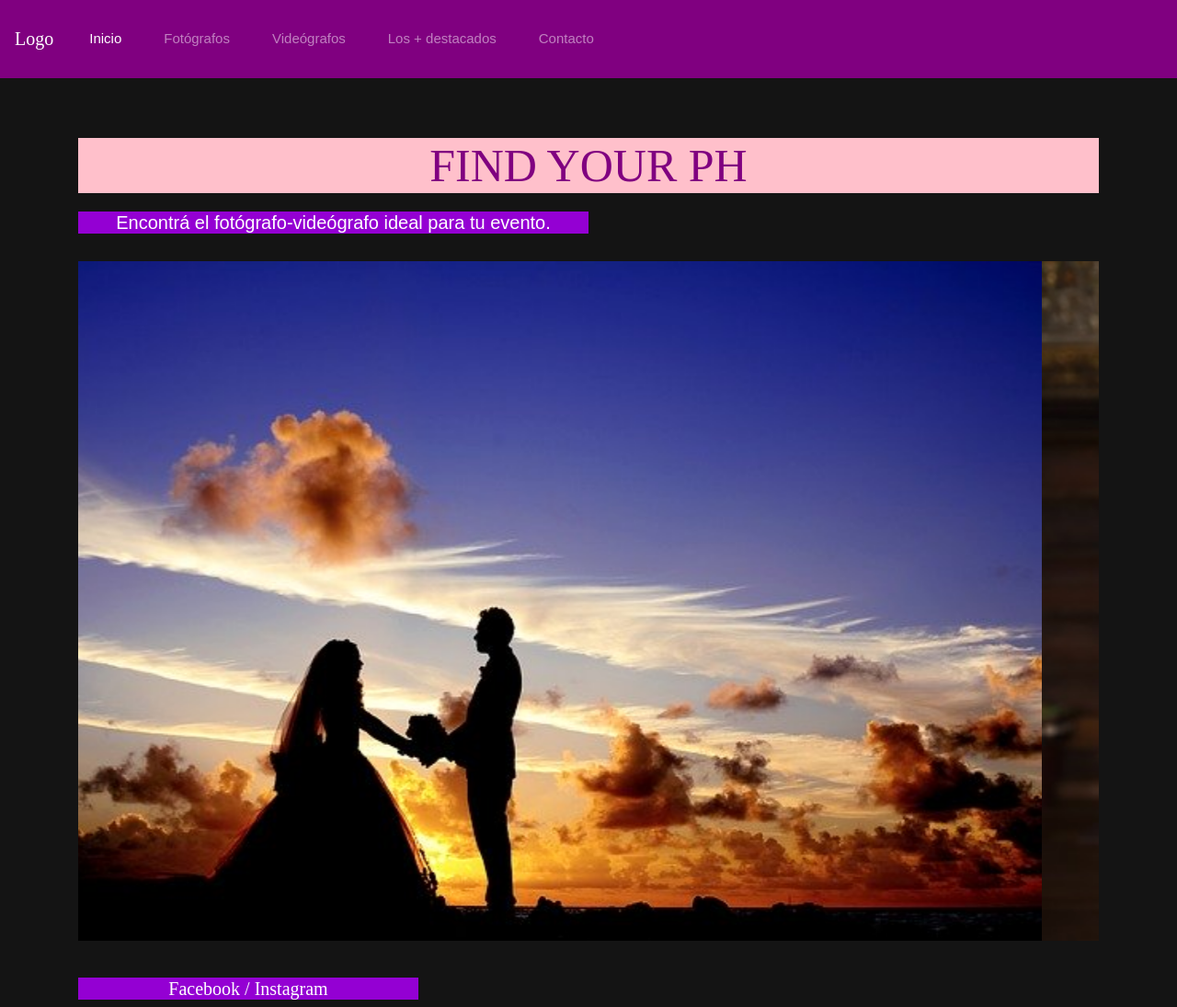
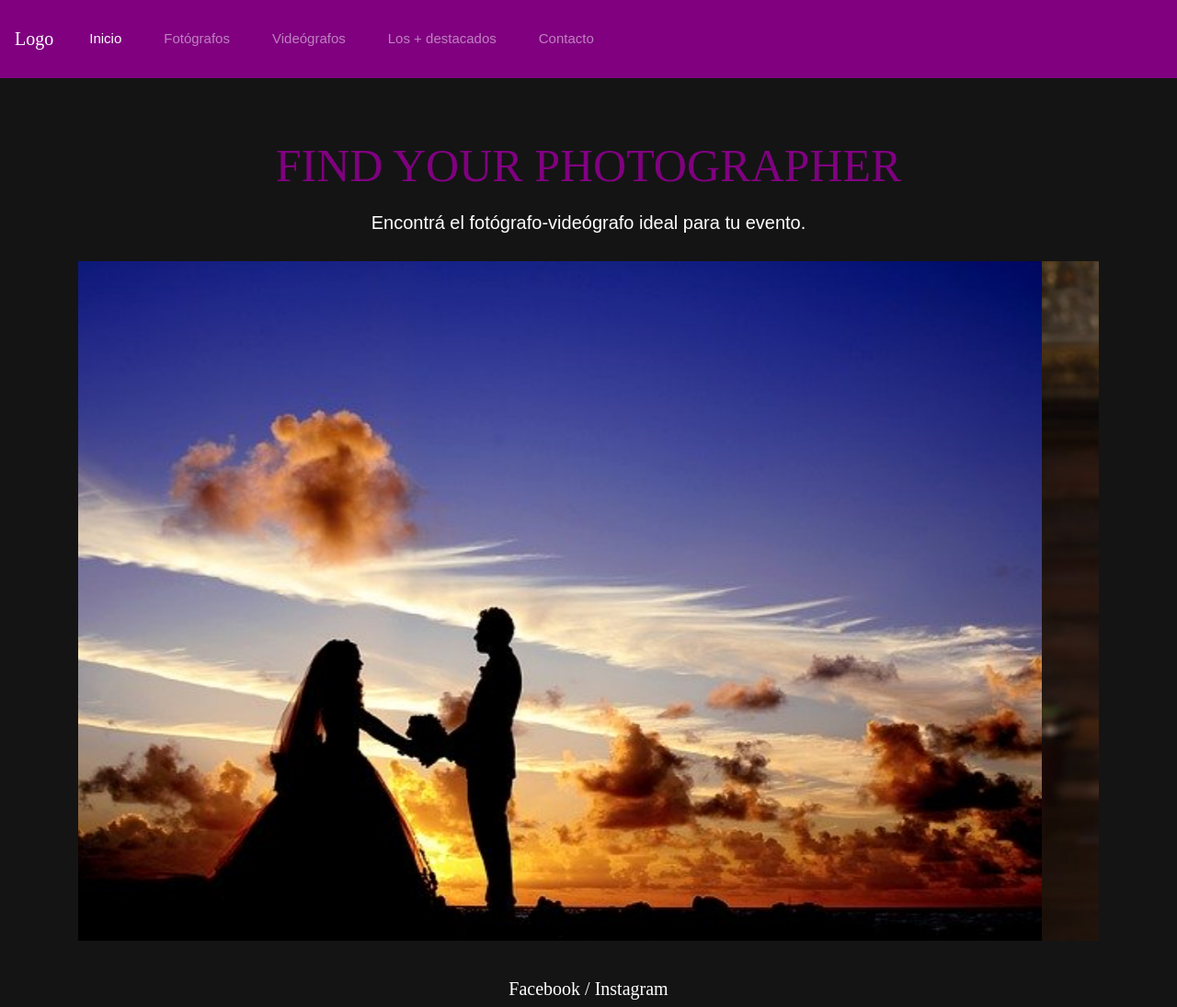
Before and after one commit to luciaguilla/mi_repositorio-, a website: page index.html in a window 1280 px wide. Shown: the whole page at 92% size. Drawn offline with nearby package versions, Linux system fonts and the light colour scheme.

Commit message:
modificacion operacion sass y cambio de nombre titulo

```diff
--- a/index.html
+++ b/index.html
@@ -41,7 +41,7 @@
 			<div class="container">
 				<div class="row">
 					<div class="col-xs-12 col-sm-12 col-md-12 col-lg-12">
-						<div class="titulo"><h1 class="contenido__titulo">FIND YOUR PH</h1></div>
+						<div class="titulo"><h1 class="contenido__titulo">FIND YOUR PHOTOGRAPHER</h1></div>
 						<div class="subtitulo"><h2 class="contenido__subtitulo">Encontrá el fotógrafo-videógrafo ideal para tu evento. </h2></div>
 					</div>
 			    </div>
--- a/scss/style.scss
+++ b/scss/style.scss
@@ -309,34 +309,3 @@ body {
 .flexImgDown {
 	@include flexImg;
 }
-
-//Condicionales
-
-.titulo {
-	@if ($colorTitulo == purple) {
-		color: purple;
-	}@else if ($colorTitulo == white) {
-		color: white;
-	}@else {
-		color: pink;
-	}
-}
-
-//Operaciones sección index
-
-$ancho: 200%;
-
-.titulo {
-	background-color: $color1;
-	width: ($ancho/2);
-}
-
-.subtitulo {
-	background-color: $color2;
-	width: ($ancho/4);
-}
-
-.contenido__final {
-	background-color: $color2;
-	width: ($ancho/6);
-}
```
Also changed, not shown: css/style.css.
